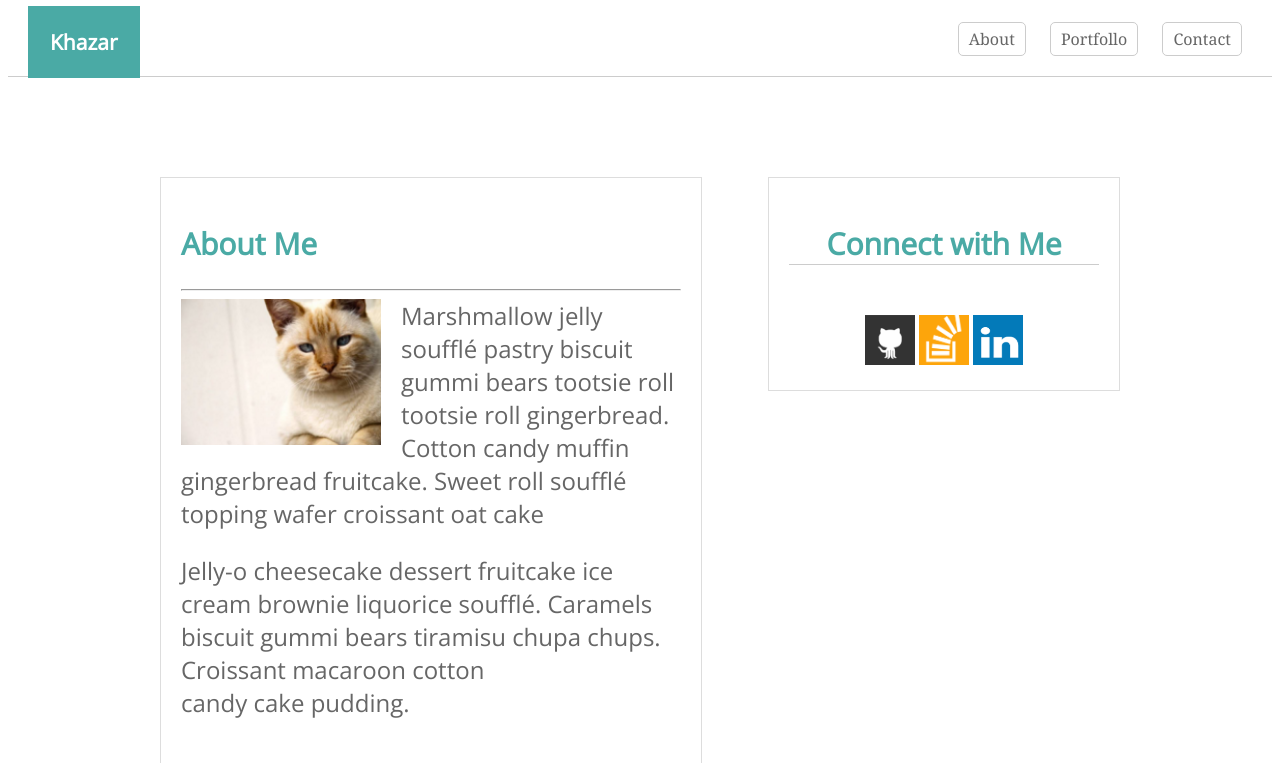
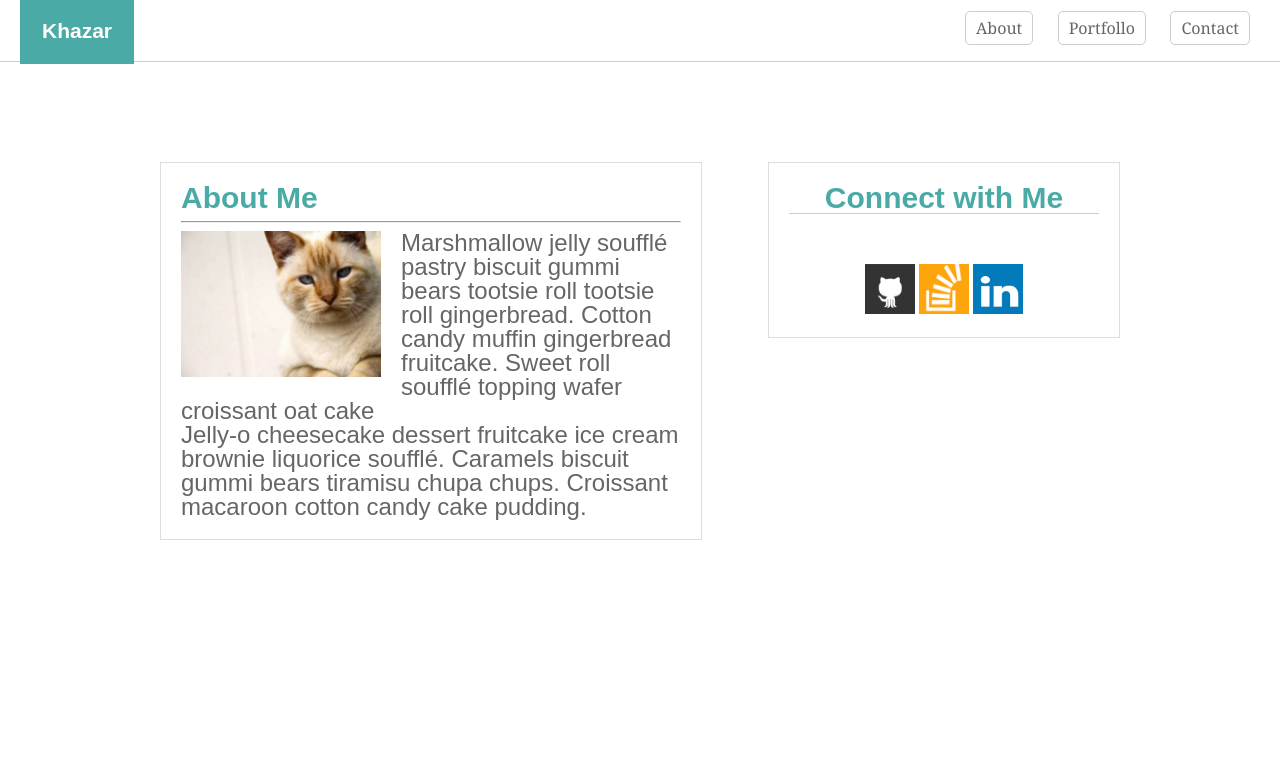
Before and after one commit to Xezer669/assets, a plain HTML site: page index.html in a window 1280 px wide. Shown: the top 763 px of the page. Drawn offline with nearby package versions, Linux system fonts and the light colour scheme.

Commit message:
reset css yaratdim

```diff
--- /dev/null
+++ b/asset/css/reset.css
@@ -0,0 +1,43 @@
+html, body, div, span, applet, object, iframe,
+h1, h2, h3, h4, h5, h6, p, blockquote, pre,
+a, abbr, acronym, address, big, cite, code,
+del, dfn, em, img, ins, kbd, q, s, samp,
+small, strike, strong, sub, sup, tt, var,
+b, u, i, center,
+dl, dt, dd, ol, ul, li,
+fieldset, form, label, legend,
+table, caption, tbody, tfoot, thead, tr, th, td,
+article, aside, canvas, details, embed,
+figure, figcaption, footer, header, hgroup,
+menu, nav, output, ruby, section, summary,
+time, mark, audio, video {
+	margin: 0;
+	padding: 0;
+	border: 0;
+	font-size: 16px;
+	font-family: Arial, Helvetica, sans-serif;
+	vertical-align: baseline;
+}
+/* HTML5 display-role reset for older browsers */
+article, aside, details, figcaption, figure,
+footer, header, hgroup, menu, nav, section {
+	display: block;
+}
+body {
+	line-height: 1;
+}
+ol, ul {
+	list-style: none;
+}
+blockquote, q {
+	quotes: none;
+}
+blockquote:before, blockquote:after,
+q:before, q:after {
+	content: '';
+	content: none;
+}
+table {
+	border-collapse: collapse;
+	border-spacing: 0;
+}
--- a/index.html
+++ b/index.html
@@ -4,7 +4,8 @@
     <meta charset="UTF-8">
     <meta name="viewport" content="width=device-width, initial-scale=1.0">
     <link href="https://fonts.googleapis.com/css2?family=Open+Sans:wght@300&display=swap" rel="stylesheet">
-    <link rel="stylesheet" href="styles.css">
+    <link rel="stylesheet" href="./asset/css/reset.css">
+    <link rel="stylesheet" href="./asset/css/styles.css">
     <title>Document</title>
 </head>
 <body>
```
Also changed, not shown: asset/css/styles.css (renamed from styles.css).
